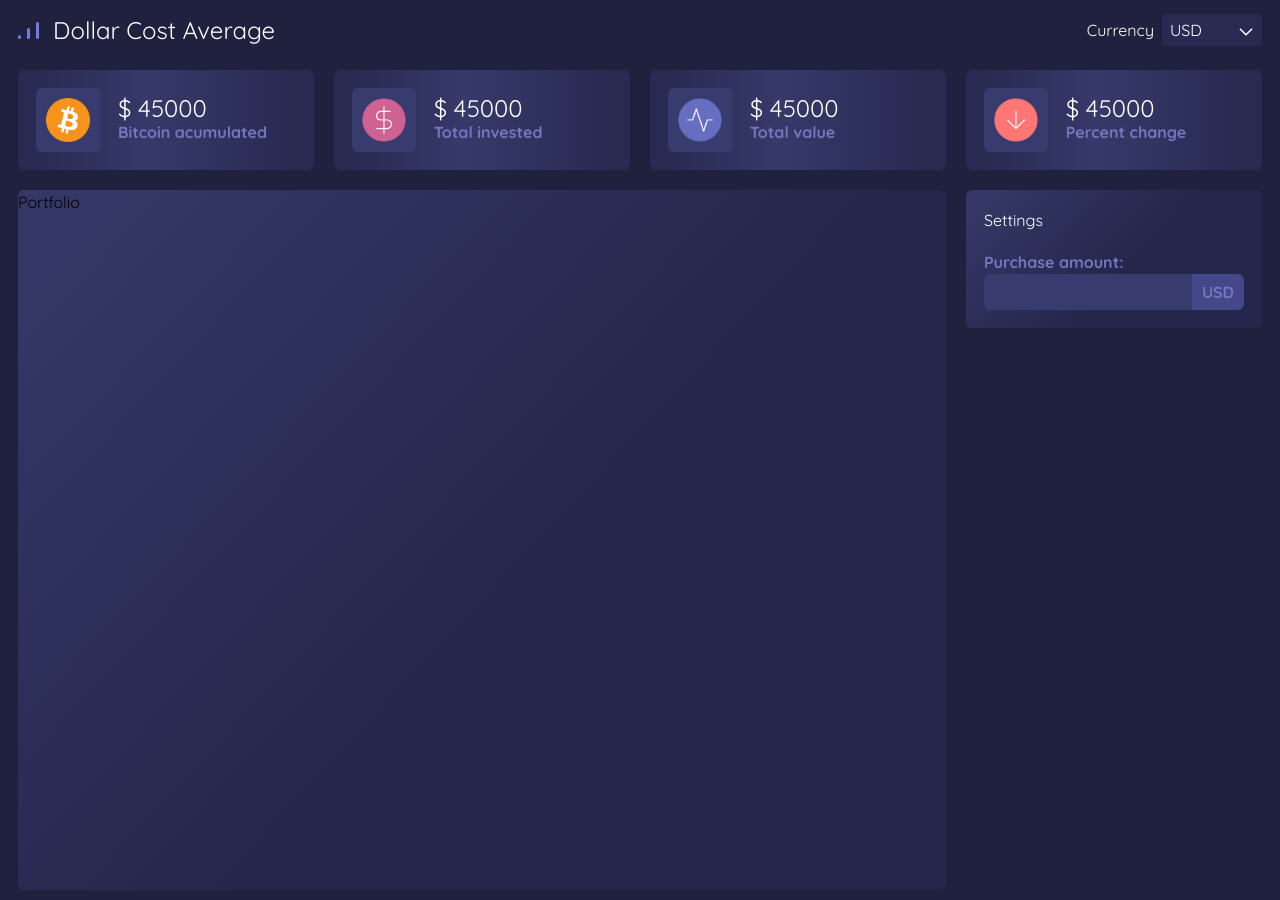
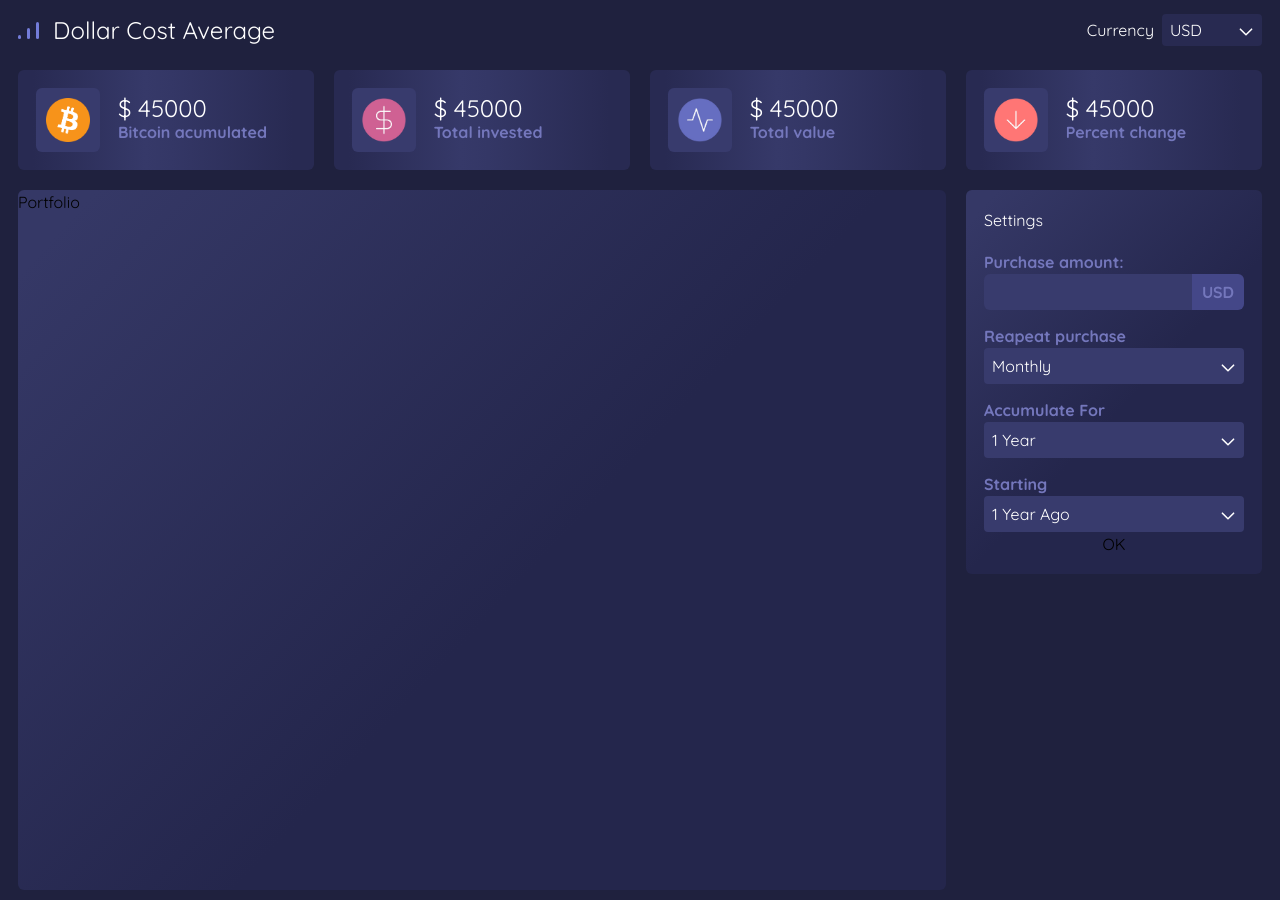
Before and after one commit to krasenDimitrov90/dca-calculator, a React (Create React App) app in the folder front-end/: page / in a window 1280 px wide. Built offline with nearby package versions, Linux system fonts and the light colour scheme.

Commit message:
[FE] making the Select component

```diff
--- /dev/null
+++ b/front-end/src/UI/Select/Select.js
@@ -0,0 +1,16 @@
+import React from 'react';
+import * as Variants from './SelectVariants/index';
+
+export const Select = React.memo((props) => {
+
+    const VariantComponetn = React.useMemo(() => {
+        return Variants[props.variant] || <div>There is missing variant for {props.variant}</div>
+    },[props.variant]);
+
+    return <VariantComponetn {...props} />
+});
+
+Select.variants = {
+    LABEL_UP: 'LabelUp',
+    LABEL_LEFT: 'LabelLeft',
+};
--- a/front-end/src/UI/Option/Option.js
+++ b/front-end/src/UI/Select/SelectVariants/LabelLeft/LabelLeft.js
@@ -1,6 +1,10 @@
 import React from 'react';
 
-export const Option = React.memo(({ title }) => {
+const Option = React.memo(({ option }) => {
+    return <option value={option}>{option}</option>;
+});
+
+export const LabelLeft = React.memo(({ label, options }) => {
     const [selectedValue, setSelectedValue] = React.useState('USD');
 
     const handleChange = (event) => {
@@ -8,17 +12,22 @@ export const Option = React.memo(({ title }) => {
     };
 
     return (
-        <div className="flex items-center">
-            {title && <span className="mr-2 text-white">{title}</span>}
+        <div>
+            <span className="mr-2 text-white">{label}</span>
             <div className="relative inline-block">
                 <select
                     value={selectedValue}
                     onChange={handleChange}
-                    className="appearance-none bg-[#282A51] w-[100px] cursor-pointer rounded p-app-xs pr-10 pl-2 text-white outline-none"
+                    className="appearance-none bg-app-purple-secondary w-[100px] cursor-pointer rounded p-app-xs pr-10 pl-2 text-white outline-none"
                 >
-                    <option value="USD">USD</option>
-                    <option value="EUR">EUR</option>
-                    <option value="BGN">BGN</option>
+                    {options.map(option => {
+                        return (
+                            <Option
+                                key={`option-lable-left-${option}`}
+                                option={option}
+                            />
+                        );
+                    })}
                 </select>
                 <div className="absolute inset-y-0 right-0 flex items-center px-2 pointer-events-none">
                     <svg
@@ -34,6 +43,6 @@ export const Option = React.memo(({ title }) => {
                     </svg>
                 </div>
             </div>
-        </div>
+        </div >
     );
 });
--- /dev/null
+++ b/front-end/src/UI/Select/SelectVariants/LabelUp/LabelUp.js
@@ -0,0 +1,49 @@
+import React from 'react';
+
+const Option = React.memo(({ option }) => {
+    return <option value={option}>{option}</option>;
+});
+
+export const LabelUp = React.memo(({ label, options, onChange }) => {
+    const [selectedValue, setSelectedValue] = React.useState('USD');
+
+    const handleChange = (event) => {
+        setSelectedValue(event.target.value);
+        onChange(event.target.value);
+    };
+
+    return (
+        <div className='flex flex-col'>
+            <span className="mr-2 font-bold text-app-text-secondary">{label}</span>
+            <div className="relative flex">
+                <select
+                    value={selectedValue}
+                    onChange={handleChange}
+                    className="appearance-none flex-1 bg-app-purple h-[36px] w-[100px] cursor-pointer rounded p-app-xs pr-10 pl-2 text-white outline-none"
+                >
+                    {options.map(option => {
+                        return (
+                            <Option
+                                key={`option-lable-up-${option}`}
+                                option={option}
+                            />
+                        );
+                    })}
+                </select>
+                <div className="absolute inset-y-0 right-0 flex items-center px-2 pointer-events-none">
+                    <svg
+                        className="h-4 w-4 text-white"
+                        xmlns="http://www.w3.org/2000/svg"
+                        viewBox="0 0 20 20"
+                        fill="currentColor"
+                    >
+                        <path
+                            fillRule="evenodd"
+                            d="M10 17a1 1 0 0 1-.707-.293l-7-7a1 1 0 0 1 1.414-1.414L10 14.586l6.293-6.293a1 1 0 0 1 1.414 1.414l-7 7A1 1 0 0 1 10 17z"
+                        />
+                    </svg>
+                </div>
+            </div>
+        </div>
+    );
+});
--- /dev/null
+++ b/front-end/src/UI/Select/SelectVariants/index.js
@@ -0,0 +1,2 @@
+export * from './LabelLeft/LabelLeft';
+export * from './LabelUp/LabelUp';
--- a/front-end/src/UI/index.js
+++ b/front-end/src/UI/index.js
@@ -1 +1 @@
-export * from './Option/Option';
+export * from './Select/Select';
--- a/front-end/src/components/Navigation/Navigation.js
+++ b/front-end/src/components/Navigation/Navigation.js
@@ -1,6 +1,6 @@
 import React from 'react';
 import './Navigation.styles.css';
-import { Option } from '../../UI/Option/Option';
+import { Select } from '../../UI/Select/Select';
 
 export const Navigation = React.memo(() => {
     return (
@@ -13,7 +13,11 @@ export const Navigation = React.memo(() => {
                 </div>
                 <h3 className='text-app-xl'>Dollar Cost Average</h3>
             </div>
-            <Option title='Currency' />
+            <Select
+                variant={Select.variants.LABEL_LEFT}
+                label='Currency'
+                options={['USD', 'EUR', 'BGN']}
+            />
         </div>
     );
 });
--- a/front-end/src/components/SettingsNavigation/SettingsNavigation.js
+++ b/front-end/src/components/SettingsNavigation/SettingsNavigation.js
@@ -1,15 +1,58 @@
 import React from 'react';
 import './SettingsNavigation.styles.css'
 
+import { Select } from '../../UI/index';
+
+const SELECTTORS = [
+    {
+        label: 'Reapeat purchase',
+        options: ['Monthly', 'Weekly', 'Daily'],
+        func: 'repeatPerchase',
+    },
+    {
+        label: 'Accumulate For',
+        options: ['1 Year', '2 Years', '3 Years'],
+        func: 'acummulateFor',
+    },
+    {
+        label: 'Starting',
+        options: ['1 Year Ago', '2 Years Ago', '3 Years Ago',],
+        func: 'startingFrom',
+    }
+];
+
 export const SettingsNavigation = React.memo(() => {
+
+    const repeatPerchaseRef = React.useRef(SELECTTORS[0].options[0]);
+    const accumulateForRef = React.useRef(SELECTTORS[1].options[0]);
+    const startingFromRef = React.useRef(SELECTTORS[2].options[0]);
+
+    const onRepeatPurchaseChange = React.useCallback((value) => {
+        repeatPerchaseRef.current = value;
+    }, []);
+
+    const onAcummulateForChange = React.useCallback((value) => {
+        accumulateForRef.current = value;
+    }, []);
+
+    const onStartingFromChange = React.useCallback((value) => {
+        startingFromRef.current = value;
+    }, []);
+
+    const onChangeFuncs = {
+        repeatPerchase: onRepeatPurchaseChange,
+        acummulateFor: onAcummulateForChange,
+        startingFrom: onStartingFromChange
+    };
     return (
         <div className='settings-navigation-container custom-gradient-secondary'>
             <div className='flex mb-app-lg text-app-text-primary'>
                 <p>Settings</p>
             </div>
 
+            <div className='flex flex-col gap-app-base'>
                 <div>
-                <label for="purchaseAmount" className='font-bold text-app-text-secondary '>Purchase amount:</label>
+                    <label htmlFor="purchaseAmount" className='font-bold text-app-text-secondary '>Purchase amount:</label>
                     <div className='flex'>
                         <input type="number" name="purchaseAmount" required
                             className='flex-1 rounded-l-app-s outline-none bg-app-purple pl-app-base text-app-text-primary'
@@ -19,6 +62,25 @@ export const SettingsNavigation = React.memo(() => {
                         </div>
                     </div>
                 </div>
+                {
+                    SELECTTORS.map(selector => {
+                        return (
+                            <Select
+                                key={`${selector.label}`}
+                                variant={Select.variants.LABEL_UP}
+                                label={selector.label}
+                                options={selector.options}
+                                onChange={onChangeFuncs[selector.func]}
+                            />
+                        );
+                    })
+                }
+            </div>
+            <button onClick={() => {
+                console.log(repeatPerchaseRef.current)
+                console.log(accumulateForRef.current)
+                console.log(startingFromRef.current)
+            }}>OK</button>
         </div>
     );
 });
--- a/front-end/tailwind.config.js
+++ b/front-end/tailwind.config.js
@@ -10,6 +10,7 @@ module.exports = {
         "app-text-primary": "#FFFFFF",
         "app-text-secondary": "#7477BC",
         'app-purple': "#383B6D",
+        'app-purple-secondary': '#282A51'
       },
       fontFamily: {
         "app-font-family-primary": ["Quicksand", "sans-serif"],
```
Lines whose indentation alone changed are shown as unchanged.
